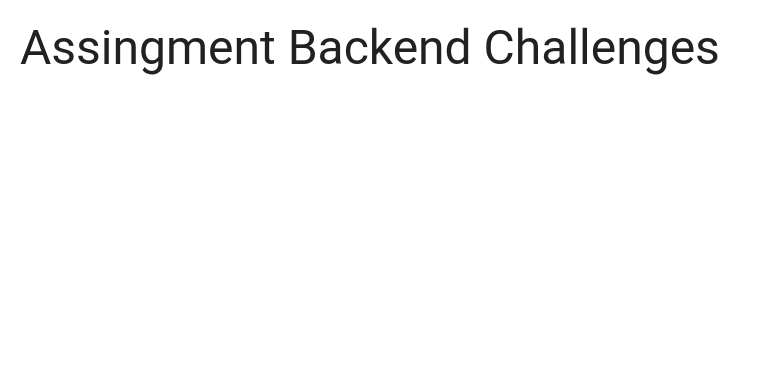
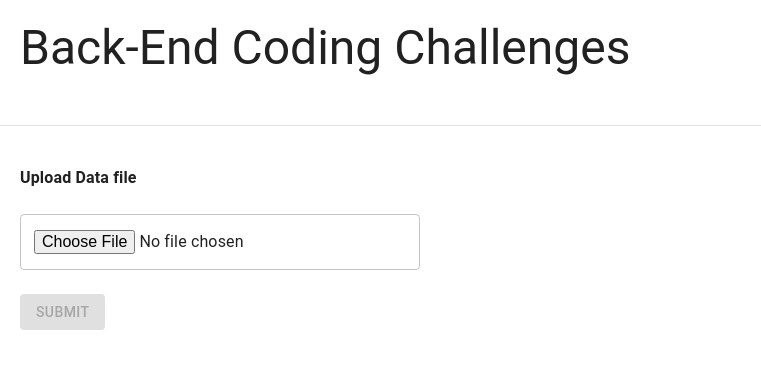
Before and after one commit to shakya98/assignment, a React (Create React App) app in the folder assingment-ui/: page /admission/sign-in in a window 1280 px wide. Shown: the top 368 px of the page, without its empty margins (0-761 px from the left). Built offline with nearby package versions, Linux system fonts and the light colour scheme.

Commit message:
Completing the upload function and frontend for the upload file part - Challenge 1

```diff
--- a/assingment-ui/src/app-pages/Main.tsx
+++ b/assingment-ui/src/app-pages/Main.tsx
@@ -1,14 +1,32 @@
 import { Box, Typography } from "@mui/material";
-
+import { SyntheticEvent, useState } from "react";
+import ChallengeOneComponent from "../challenges/ChallengeOneComponent";
+import ChallengeTwoComponent from "../challenges/ChallengeTwoComponent";
+import ChallengeFourComponent from "../challenges/ChallengeFourComponent";
 
 export default function Main() {
+  const [value, setValue] = useState<number>(0);
 
+  const handleChange = (event: SyntheticEvent, newValue: number) => {
+    setValue(newValue);
+  };
   return (
     <>
+      <Box
+        sx={{
+          px: "20px",
+          pb: 4,
+          pt: 2.5,
+          borderBottom: 1,
+          borderColor: "divider",
+        }}
+      >
+        <Typography variant="h3" gutterBottom>
+          Back-End Coding Challenges
+        </Typography>
+      </Box>
       <Box sx={{ px: "20px", pb: 4, pt: 2.5 }}>
-        <Typography variant="h3" gutterBottom>
-          Assingment Backend Challenges
-        </Typography>
+        <ChallengeOneComponent />
       </Box>
     </>
   );
--- a/assingment-ui/src/challenges/ChallengeOneComponent.tsx
+++ b/assingment-ui/src/challenges/ChallengeOneComponent.tsx
@@ -1,24 +1,63 @@
-import * as React from 'react';
+import { useState } from "react";
+import { Box, Grid, Typography, TextField, Button } from "@mui/material";
+import axios from "axios";
 
-export interface IChallengeOneComponentProps {
+export default function ChallengeOneComponent() {
+  const [selectedFile, setSelectedFile] = useState<string>();
+
+  const changeHandler = (event: any) => {
+    setSelectedFile(event.target.files[0]);
+  };
+  const handleSubmit = () => {
+    const formData = new FormData();
+    selectedFile && formData.append("file", selectedFile);
+
+    axios
+      .post("http://127.0.0.1:8000/api/upload-csv", formData)
+      .then((response) => {
+        alert(response.data);
+      })
+
+      .catch((err) => {
+        if (err.toJSON().message === "Network Error") {
+          alert(`Sorry, Couldn't connect challenge 1.`);
+        } else {
+          console.log(err);
+        }
+      });
+  };
+  return (
+    <Box component={"div"}>
+      <Grid item xs={12} sm={6}>
+        <Typography
+          variant="body1"
+          sx={{
+            pt: "20px",
+            fontWeight: "bold",
+          }}
+        >
+          Upload Data file
+        </Typography>
+      </Grid>
+      <Grid item xs={12} sm={6}>
+        <TextField
+          margin="normal"
+          required
+          fullWidth
+          name="csvFile"
+          type="file"
+          onChange={changeHandler}
+          inputProps={{ accept: ".csv" }}
+          sx={{ pt: 1, pb: 2, width: "400px" }}
+        />
+      </Grid>
+      <Button
+        variant="contained"
+        onClick={handleSubmit}
+        disabled={selectedFile === undefined}
+      >
+        Submit
+      </Button>
+    </Box>
+  );
 }
-
-export interface IChallengeOneComponentState {
-}
-
-export default class ChallengeOneComponent extends React.Component<IChallengeOneComponentProps, IChallengeOneComponentState> {
-  constructor(props: IChallengeOneComponentProps) {
-    super(props);
-
-    this.state = {
-    }
-  }
-
-  public render() {
-    return (
-      <div>
-
-      </div>
-    );
-  }
-}
```
Also changed, not shown: 2 other files (tests, documents, lock files or other folders).
